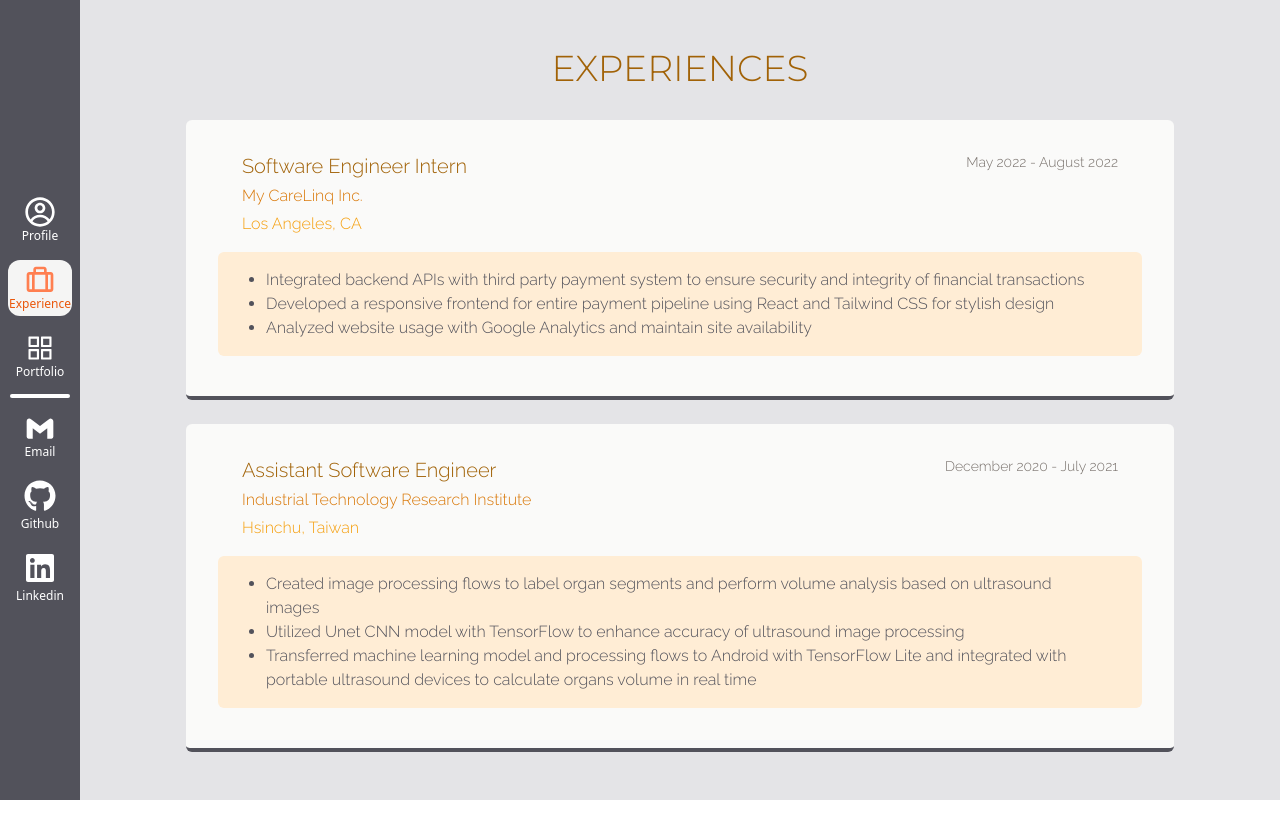
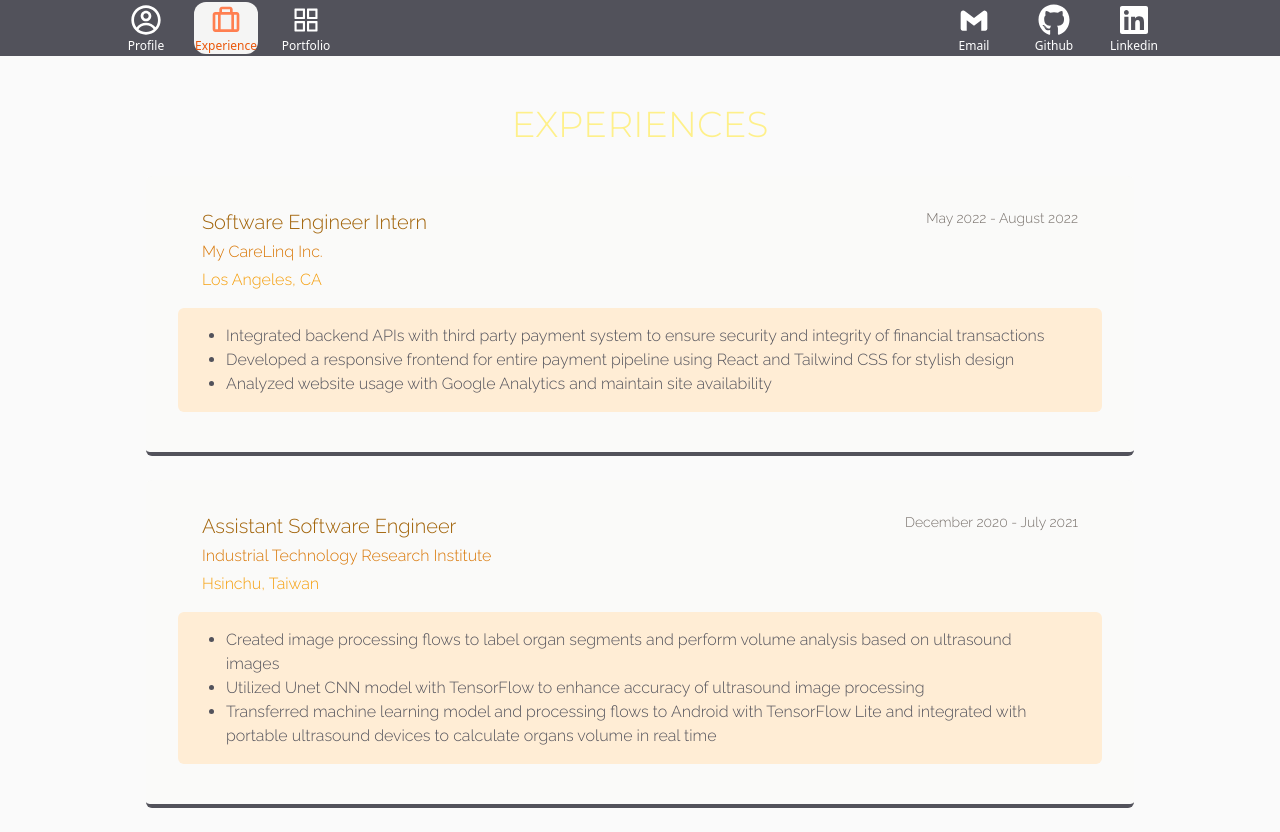
Before and after one commit to ccchen9762/portfolio, a React (Create React App) app: page /portfolio/experience in a window 1280 px wide. Before the commit the page ends 800 px from the top, so only its background shows below. Built offline with nearby package versions, Linux system fonts and the light colour scheme.

Commit message:
Change sidebar to top; modify email redirect to copy address

```diff
--- a/src/App.js
+++ b/src/App.js
@@ -3,7 +3,8 @@ import { BrowserRouter as Router, Routes, Route } from "react-router-dom";
 import { Container, Row } from "react-bootstrap";
 
 import ErrorPage from "./components/ErrorPage.js";
-import Sidebar from "./components/Sidebar.js";
+//import Sidebar from "./components/nav/Sidebar.js";
+import Topbar from "./components/nav/Topbar.js";
 import Profile from "./components/profile/Profile.js";
 import Experience from "./components/experience/Experience.js";
 import Works from "./components/portfolio/Works.js";
@@ -13,11 +14,14 @@ function App() {
   return (
     <Router>
       <div className="flex h-fit">
-        <div className="sticky top-0 w-fit h-screen bg-zinc-600 z-50">
+        {/*<div className="sticky top-0 w-fit h-screen bg-zinc-600 z-50">
           <Sidebar />
-        </div>
-        <div className="w-full bg-zinc-200">
-          <Container className="h-full">
+        </div>*/}
+        <div className="w-full h-fit bg-zinc-50">
+          <div className="w-full h-fit bg-zinc-600">
+            <Topbar />
+          </div>
+          <Container className="h-full bg-zinc-50">
             <Row className="h-full m-0 p-0">
                 <Routes>
                   <Route path='*' exact={true} element={<ErrorPage />} />
--- a/src/components/experience/Experience.js
+++ b/src/components/experience/Experience.js
@@ -28,7 +28,7 @@ function Experience() {
         ease: [0, 0.71, 0.2, 1.01]
       }}>
       <Row className="w-full h-fit m-0 p-0">
-        <h3 className="text-yellow-700 text-4xl text-center mt-5 Monstserrat">EXPERIENCES</h3>
+        <h3 className="text-yellow-200 text-4xl text-center mt-5 Monstserrat">EXPERIENCES</h3>
       </Row>
       {CareerBlocks()}
     </motion.div>
--- /dev/null
+++ b/src/components/nav/Topbar.js
@@ -0,0 +1,131 @@
+import React, { useState, useEffect } from "react";
+import { Link } from "react-router-dom";
+import { Nav, OverlayTrigger, Tooltip, Container, Col } from "react-bootstrap";
+import { CgProfile } from "react-icons/cg";
+import { AiOutlineAppstore } from "react-icons/ai";
+import { BiLogoGmail, BiBriefcaseAlt } from "react-icons/bi";
+import { FaGithub, FaLinkedin } from "react-icons/fa";
+
+function Topbar() {
+  const [onRoute, setOnRoute] = useState(-1);
+  useEffect(() => {
+    const currentURL = window.location.href;
+    if(currentURL.includes("experience")){
+      setOnRoute(1);
+    }
+    else if(currentURL.includes("works")){
+      setOnRoute(2);
+    }
+    else{
+      setOnRoute(0);
+    }
+  }, []);
+
+  const [showCopiedMessage, setShowCopiedMessage] = useState(false);
+
+  const handleCopyClick = async (address) => {
+    await navigator.clipboard.writeText(address);
+    setShowCopiedMessage(true);
+  };
+
+  const renderTooltip = (text) => <Tooltip>{text}</Tooltip>;
+
+  return (
+    <Container className="sticky left-0 z-50 flex w-full h-14 mx-auto my-0">
+      <Col className="flex flex-row w-fit h-full px-4 py-0">
+        <Nav className="w-fit h-full p-0">
+          <Nav.Item className="w-20 h-full px-2 py-0.5">
+            <Link
+              to="/portfolio"
+              onClick={() => {
+                setOnRoute(0);
+              }}
+              className={
+                onRoute === 0
+                  ? "w-full h-fit m-0 p-0 nav-link rounded-xl text-center bg-stone-100"
+                  : "w-full h-fit m-0 p-0 nav-link rounded-xl text-center hover:bg-stone-500"
+              }
+            >
+              <CgProfile color={onRoute === 0 ? "coral" : "white"} className="w-full h-fit mx-auto px-3 py-0.5" />
+              <p className={ onRoute === 0 ? "w-full h-fit m-auto p-0 text-xs text-orange-600" : "w-full h-fit m-auto p-0 text-xs text-white"}>Profile</p>
+            </Link>
+          </Nav.Item>
+          <Nav.Item className="w-20 h-full px-2 py-0.5">
+            <Link
+              to="/portfolio/experience"
+              onClick={() => {
+                setOnRoute(1);
+              }}
+              className={
+                onRoute === 1
+                  ? "w-full h-fit m-0 p-0 nav-link rounded-xl text-center bg-stone-100"
+                  : "w-full h-fit m-0 p-0 nav-link rounded-xl text-center hover:bg-stone-500"
+              }
+            >
+              <BiBriefcaseAlt color={onRoute === 1 ? "coral" : "white"} className="w-full h-fit mx-auto px-3 py-0.5" />
+              <p className={ onRoute === 1 ? "w-full h-fit m-auto p-0 text-xs text-orange-600" : "w-full h-fit m-auto p-0 text-xs text-white"}>Experience</p>
+            </Link>
+          </Nav.Item>
+          <Nav.Item className="w-20 h-full px-2 py-0.5">
+            <Link
+              to="/portfolio/works"
+              onClick={() => {
+                setOnRoute(2);
+              }}
+              className={
+                onRoute === 2
+                  ? "w-full h-fit m-0 p-0 nav-link rounded-xl text-center bg-stone-100"
+                  : "w-full h-fit m-0 p-0 nav-link rounded-xl text-center hover:bg-stone-500"
+              }
+            >
+              <AiOutlineAppstore color={onRoute === 2 ? "coral" : "white"} className="w-full h-fit mx-auto px-3 py-0.5" />
+              <p className={ onRoute === 2 ? "w-full h-fit m-auto p-0 text-xs text-orange-600" : "w-full h-fit m-auto p-0 text-xs text-white"}>Portfolio</p>
+            </Link>
+          </Nav.Item>
+        </Nav>
+      </Col>
+
+      <Col className="flex flex-row-reverse w-fit h-full px-4 py-0">
+        <Nav className="w-fit h-full p-0">
+          <Nav.Item onMouseLeave={() => {setShowCopiedMessage(false)}} className="w-20 h-full px-2 py-0.5">
+            <OverlayTrigger placement="bottom" overlay={showCopiedMessage ? renderTooltip("Email address copied!") : renderTooltip("click to copy: \n ccchen9762@gmail.com")}>
+              <Nav.Link
+                className="w-full h-fit m-0 p-0 rounded-xl text-center hover:bg-stone-500"
+                onClick={() => handleCopyClick("ccchen9762@gmail.com")}
+              >
+                <BiLogoGmail color="white" className="w-full h-fit mx-auto px-3 py-0.5" />
+                <p className="w-full h-fit m-auto p-0 text-xs text-white">Email</p>
+              </Nav.Link>
+            </OverlayTrigger>
+          </Nav.Item>
+          <Nav.Item className="w-20 h-full px-2 py-0.5">
+            <OverlayTrigger placement="bottom" overlay={renderTooltip("https://github.com/ccchen9762")}>
+              <Nav.Link
+                href="https://github.com/ccchen9762"
+                target="_blank"
+                className="w-full h-fit m-0 p-0 rounded-xl text-center hover:bg-stone-500"
+              >
+                <FaGithub color="white" className="w-full h-fit mx-auto px-3 py-0.5" />
+                <p className="w-full h-fit m-auto p-0 text-xs text-white">Github</p>
+              </Nav.Link>
+            </OverlayTrigger>
+          </Nav.Item>
+          <Nav.Item className="w-20 h-full px-2 py-0.5">
+            <OverlayTrigger placement="bottom" overlay={renderTooltip("https://www.linkedin.com/in/ching-chih-chen/")}>
+              <Nav.Link
+                href="https://www.linkedin.com/in/ching-chih-chen/"
+                target="_blank"
+                className="w-full h-fit m-0 p-0 rounded-xl text-center hover:bg-stone-500"
+              >
+                <FaLinkedin color="white" className="w-full h-fit mx-auto px-3 py-0.5" />
+                <p className="w-full h-fit m-auto p-0 text-xs text-white">Linkedin</p>
+              </Nav.Link>
+            </OverlayTrigger>
+          </Nav.Item>
+        </Nav>
+      </Col>
+    </Container>
+  );
+}
+
+export default Topbar;
--- a/src/components/profile/Profile.js
+++ b/src/components/profile/Profile.js
@@ -1,6 +1,8 @@
 import { Row, Col, Button, Container } from "react-bootstrap";
 import { motion } from "framer-motion";
 import { TypeAnimation } from 'react-type-animation';
+
+import OceanCanvas from './OceanCanvas.js'
 
 import links from '../../assets/data/Links.json'
 import bgVideo from '../../assets/bg.mp4'
@@ -8,7 +10,7 @@ import bgVideo from '../../assets/bg.mp4'
 function Profile() {
   return(
     <motion.div
-      className="w-full h-full box flex flex-col"
+      className="w-full h-fit box flex flex-col"
       initial={{ opacity: 0, scale: 1 }}
       animate={{ opacity: 1, scale: 1 }}
       transition={{
@@ -16,10 +18,11 @@ function Profile() {
         delay: 0,
         ease: [0, 0.71, 0.2, 1.01]
       }}>
-      <video autoPlay loop muted className="absolute top-0 left-0 w-full h-full object-cover z-0">
+      {/*<video autoPlay loop muted className="absolute top-0 left-0 w-full h-full object-cover z-0">
         <source src={bgVideo} type="video/mp4" />
         Your browser does not support the video tag.
-      </video>
+      </video>*/}
+      <OceanCanvas/>
       <Container className="container z-10 mt-28">
         <Row className="mt-4 px-4 w-full h-fit text-amber-200">
           <TypeAnimation
```
Also changed, not shown: src/components/nav/Sidebar.js (renamed from src/components/Sidebar.js).
